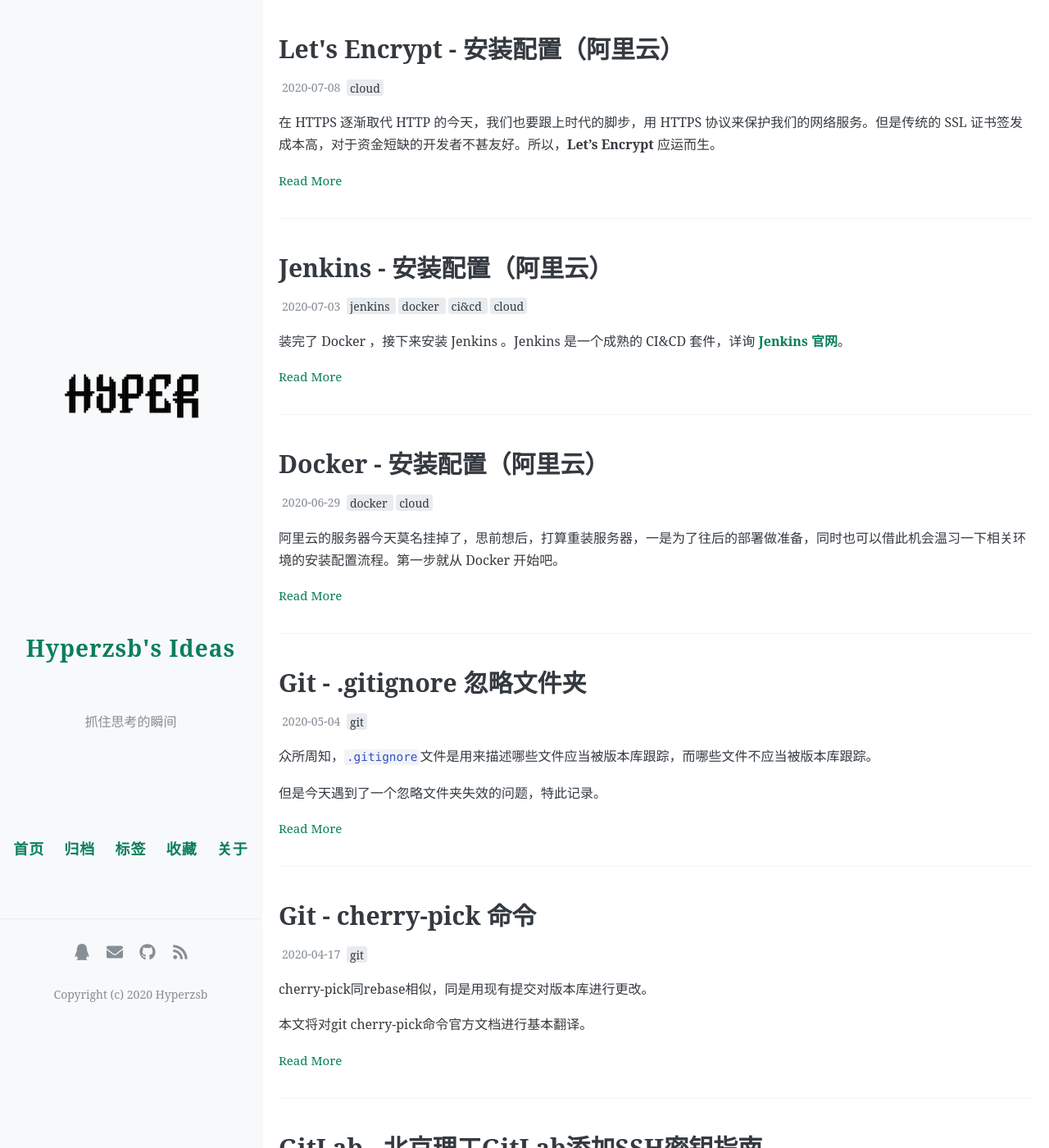
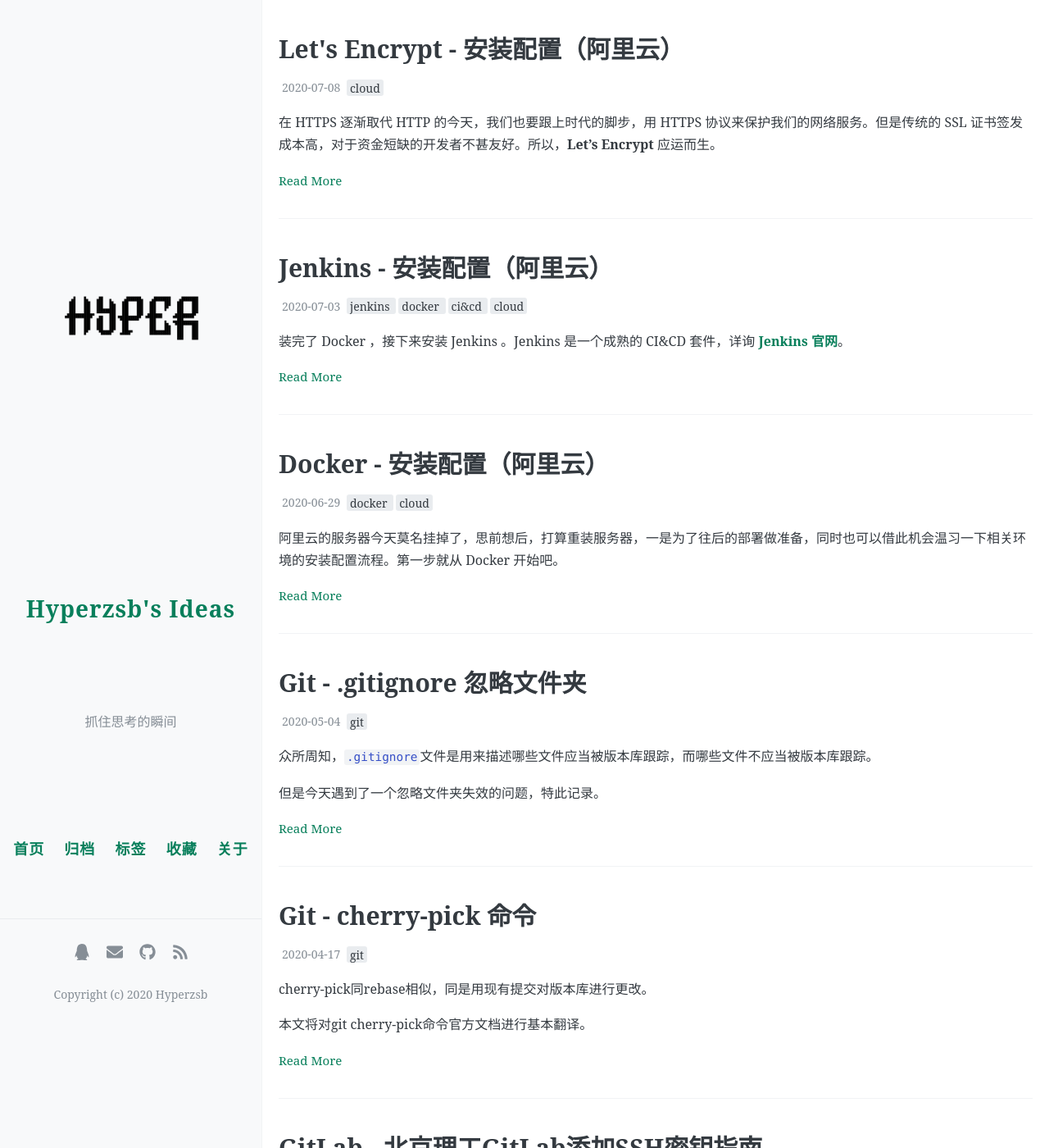
Before and after one commit to Hyperzsb/blog, a Jekyll site: the page built from index.html, in a window 1280 px wide and 1400 px high. Shown: the whole window at 82% size. Built offline with Jekyll 4.4.1, drawn with Linux system fonts in a browser that asks for light colours; the list of posts is cut into pages by our own code; comment, search, counter and statistics services are not loaded.

Commit message:
[feat]Update header style

```diff
--- a/assets/css/style.scss
+++ b/assets/css/style.scss
@@ -329,11 +329,11 @@ header {
   margin: 0 auto;
 
   .site-avatar {
-    height: 80%;
+    height: 75%;
     margin: 0 auto;
 
     .avatar-padding {
-      height: 50%;
+      height: 40%;
 
       @include mobile {
         height: 0;
@@ -341,13 +341,14 @@ header {
     }
 
     img {
-      height: 50%;
+      height: 60%;
       display: block;
       max-width: 200px;
       max-height: 200px;
       margin: 0 auto;
 
       @include mobile {
+        height: auto;
         max-width: 120px;
         max-height: 120px;
       }
@@ -356,7 +357,7 @@ header {
   }
 
   .site-name {
-    height: 10%;
+    height: 15%;
     margin: 0 auto;
     color: $base-color;
     cursor: pointer;
@@ -372,10 +373,6 @@ header {
     padding: 10px;
     color: $base-lighten-color;
     font-size: 16px;
-
-    @include mobile {
-      margin: 10px auto;
-    }
   }
 
 }
```
